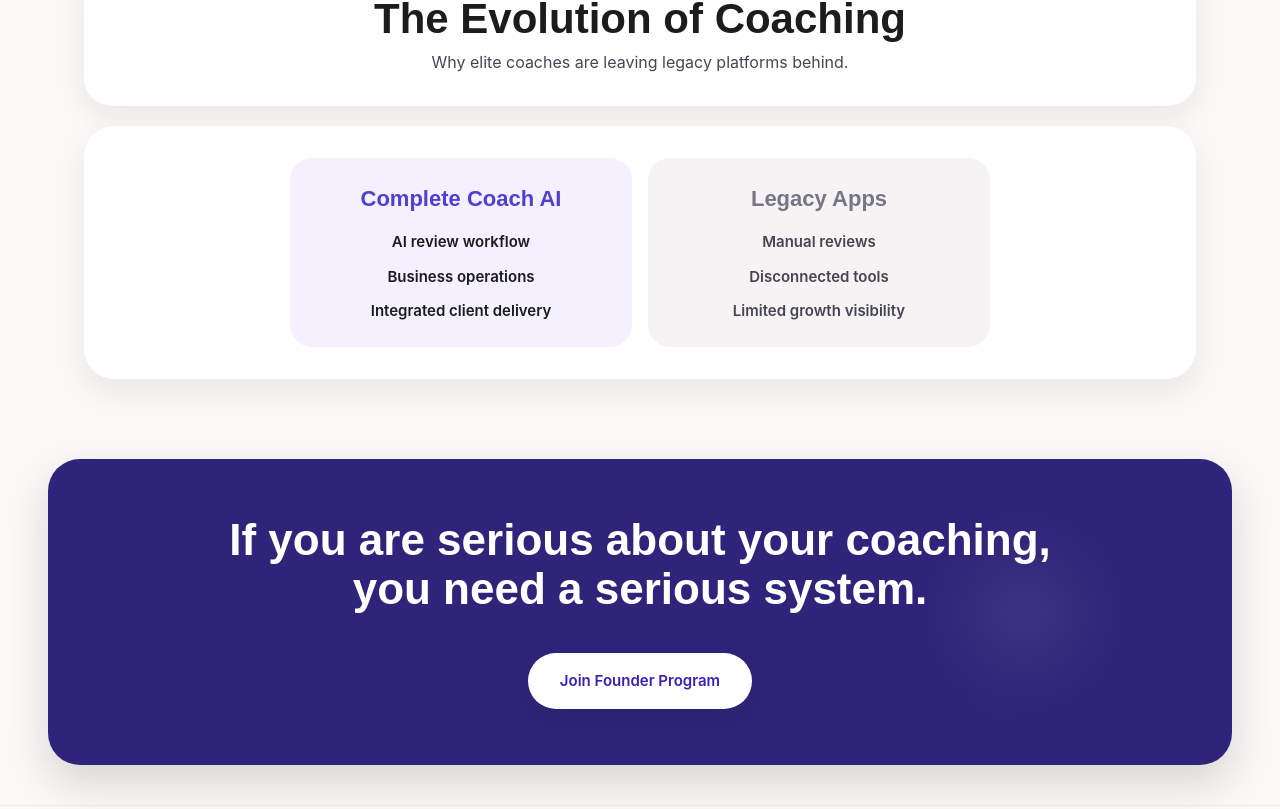
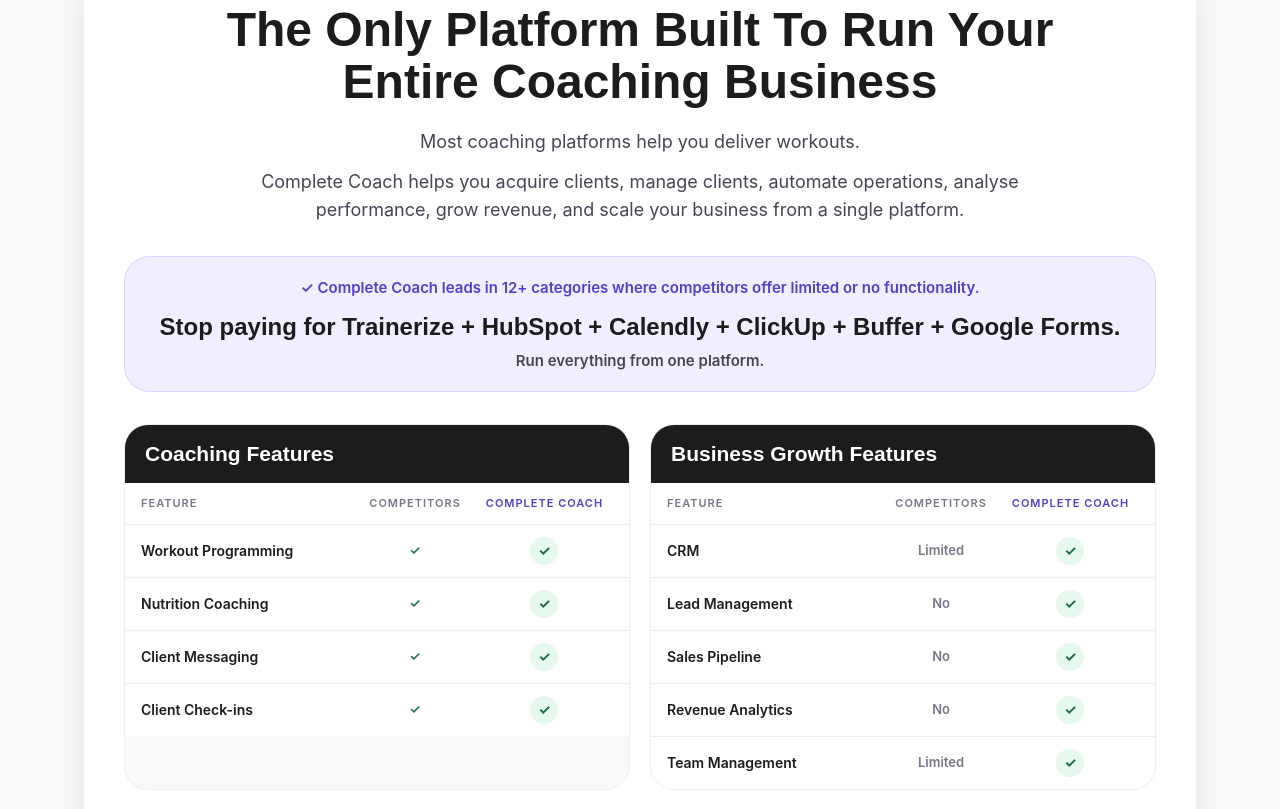
Before and after one commit to samanthaselvam07/Completecoachlanding, a Next.js app: page / in a window 1280 px wide. Shown: the part 4887-5696 px from the top of the page. Built offline with nearby package versions, Linux system fonts and the light colour scheme; no server answers.

Commit message:
Replace platform comparison section

```diff
--- a/src/components/marketing/home-page.tsx
+++ b/src/components/marketing/home-page.tsx
@@ -677,28 +677,125 @@ export function HomePage() {
 
       {/* Platform Comparison */}
       <section className="px-6 md:px-[84px] py-10 max-w-[1440px] mx-auto">
-        <div className="bg-white/92 rounded-[28px] shadow-[0px_10px_28px_0px_rgba(27,28,28,0.08)] px-8 py-8 mb-5 text-center">
-          <h2 className="font-['Plus_Jakarta_Sans',sans-serif] font-bold text-[#1b1c1c] text-[36px] md:text-[42px] leading-[1.1] mb-2">The Evolution of Coaching</h2>
-          <p className="text-[#474554] text-[16px]">Why elite coaches are leaving legacy platforms behind.</p>
-        </div>
-        <div className="bg-white rounded-[30px] shadow-[0px_12px_30px_0px_rgba(27,28,28,0.08)] p-8">
-          <div className="grid grid-cols-2 gap-4 max-w-[700px] mx-auto">
-            <div className="bg-[#f4f0ff] rounded-[22px] p-6 text-center">
-              <h3 className="font-['Plus_Jakarta_Sans',sans-serif] font-bold text-[#4f40cf] text-[22px] mb-4">Complete Coach AI</h3>
-              <ul className="space-y-3 text-[#1b1c1c] text-[15px] font-semibold">
-                <li>AI review workflow</li>
-                <li>Business operations</li>
-                <li>Integrated client delivery</li>
-              </ul>
+        <div className="rounded-[32px] bg-white px-6 py-10 shadow-[0px_12px_30px_0px_rgba(27,28,28,0.08)] md:px-10">
+          <div className="mx-auto mb-8 max-w-[860px] text-center">
+            <h2 className="font-['Plus_Jakarta_Sans',sans-serif] font-bold text-[#1b1c1c] text-[34px] md:text-[48px] leading-[1.08] mb-5">
+              The Only Platform Built To Run Your Entire Coaching Business
+            </h2>
+            <div className="space-y-3 text-[#474554] text-[16px] md:text-[18px] leading-[28px]">
+              <p>Most coaching platforms help you deliver workouts.</p>
+              <p>
+                Complete Coach helps you acquire clients, manage clients,
+                automate operations, analyse performance, grow revenue, and
+                scale your business from a single platform.
+              </p>
             </div>
-            <div className="bg-[#f5f3f3] rounded-[22px] p-6 text-center">
-              <h3 className="font-['Plus_Jakarta_Sans',sans-serif] font-bold text-[#787586] text-[22px] mb-4">Legacy Apps</h3>
-              <ul className="space-y-3 text-[#474554] text-[15px] font-semibold">
-                <li>Manual reviews</li>
-                <li>Disconnected tools</li>
-                <li>Limited growth visibility</li>
-              </ul>
-            </div>
+          </div>
+
+          <div className="mb-8 rounded-[26px] bg-[#f2eeff] p-5 text-center shadow-[inset_0_0_0_1px_#ddd5ff]">
+            <p className="font-semibold text-[#4f40cf] text-[15px] leading-[24px]">
+              ✓ Complete Coach leads in 12+ categories where competitors offer
+              limited or no functionality.
+            </p>
+            <p className="mt-3 font-['Plus_Jakarta_Sans',sans-serif] font-bold text-[#1b1c1c] text-[20px] md:text-[24px] leading-[30px]">
+              Stop paying for Trainerize + HubSpot + Calendly + ClickUp +
+              Buffer + Google Forms.
+            </p>
+            <p className="mt-2 text-[#474554] text-[15px] font-semibold">
+              Run everything from one platform.
+            </p>
+          </div>
+
+          <div className="grid grid-cols-1 gap-5 lg:grid-cols-2">
+            {[
+              {
+                title: "Coaching Features",
+                rows: [
+                  ["Workout Programming", "✓", "✓"],
+                  ["Nutrition Coaching", "✓", "✓"],
+                  ["Client Messaging", "✓", "✓"],
+                  ["Client Check-ins", "✓", "✓"],
+                ],
+              },
+              {
+                title: "Business Growth Features",
+                rows: [
+                  ["CRM", "Limited", "✓"],
+                  ["Lead Management", "No", "✓"],
+                  ["Sales Pipeline", "No", "✓"],
+                  ["Revenue Analytics", "No", "✓"],
+                  ["Team Management", "Limited", "✓"],
+                ],
+              },
+              {
+                title: "Marketing Suite",
+                rows: [
+                  ["Social Media Planning", "No", "✓"],
+                  ["Content Calendar", "No", "✓"],
+                  ["Post Scheduling", "No", "✓"],
+                  ["Marketing Analytics", "No", "✓"],
+                ],
+              },
+              {
+                title: "AI & Automation",
+                rows: [
+                  ["AI Check-In Analysis", "Limited", "✓"],
+                  ["Automation Workflows", "Limited", "✓"],
+                  ["AI Business Insights", "No", "✓"],
+                  ["Predictive Client Intelligence", "No", "✓"],
+                ],
+              },
+            ].map((group) => (
+              <div
+                className="overflow-hidden rounded-[24px] border border-[#f0eeec] bg-[#fbf9f8]"
+                key={group.title}
+              >
+                <div className="bg-[#1b1c1c] px-5 py-4">
+                  <h3 className="font-['Plus_Jakarta_Sans',sans-serif] text-[21px] font-bold leading-[26px] text-white">
+                    {group.title}
+                  </h3>
+                </div>
+                <div className="grid grid-cols-[1.4fr_0.8fr_0.9fr] border-b border-[#f0eeec] bg-white px-4 py-3 text-[11px] font-semibold uppercase tracking-[1px] text-[#787586]">
+                  <span>Feature</span>
+                  <span className="text-center">Competitors</span>
+                  <span className="text-center text-[#4f40cf]">Complete Coach</span>
+                </div>
+                {group.rows.map(([feature, competitors, completeCoach]) => (
+                  <div
+                    className="grid grid-cols-[1.4fr_0.8fr_0.9fr] items-center border-b border-[#f0eeec] bg-white px-4 py-3 last:border-b-0"
+                    key={feature}
+                  >
+                    <span className="text-[14px] font-semibold leading-[20px] text-[#1b1c1c]">
+                      {feature}
+                    </span>
+                    <span
+                      className={`text-center text-[13px] font-semibold ${
+                        competitors === "✓" ? "text-[#1f6b46]" : "text-[#787586]"
+                      }`}
+                    >
+                      {competitors}
+                    </span>
+                    <span className="mx-auto grid size-7 place-items-center rounded-full bg-[#e6f9ef] text-[14px] font-bold text-[#1f6b46]">
+                      {completeCoach}
+                    </span>
+                  </div>
+                ))}
+              </div>
+            ))}
+          </div>
+
+          <div className="mx-auto mt-8 max-w-[840px] rounded-[28px] bg-[#4f40cf] px-6 py-8 text-center shadow-[0px_14px_30px_0px_rgba(54,32,184,0.16)] md:px-10">
+            <h3 className="font-['Plus_Jakarta_Sans',sans-serif] text-[28px] font-bold leading-[34px] text-white md:text-[36px] md:leading-[42px]">
+              Why pay for 6-8 separate tools when one platform does it all?
+            </h3>
+            <p className="mx-auto mt-4 max-w-[680px] text-[15px] leading-[25px] text-[#e3dfff] md:text-[17px] md:leading-[28px]">
+              Complete Coach combines coaching delivery, CRM, marketing,
+              reporting, AI analysis, automation, and business growth tools into
+              a single operating system built specifically for fitness coaches.
+            </p>
+            <p className="mt-5 text-[16px] font-semibold leading-[24px] text-white">
+              Join the coaches building smarter businesses with Complete Coach.
+            </p>
           </div>
         </div>
       </section>
```
